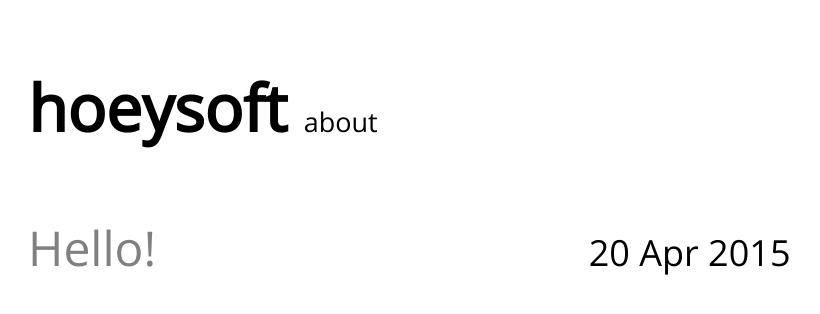
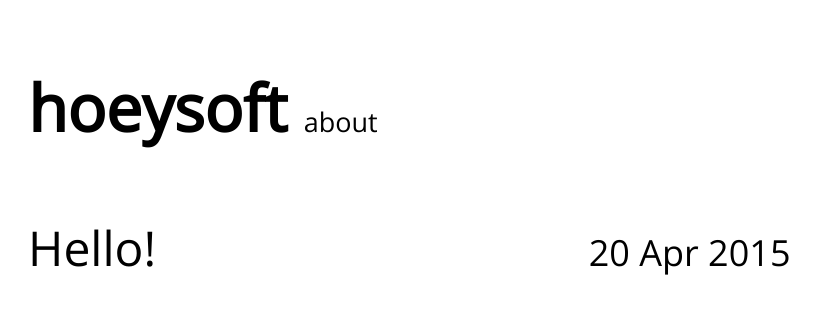
Before and after one commit to hoeysoft/hoeysoft.github.io, a Jekyll site: the page built from index.html, in a window 1280 px wide. Shown: the top 314 px of the page, without its empty margins (132-952 px from the left). Built offline with Jekyll 4.4.1, drawn with Linux system fonts in a browser that asks for light colours.

Commit message:
link color tweaked

```diff
--- a/css/default.css
+++ b/css/default.css
@@ -33,22 +33,19 @@
 }
 
 a {
-    color: gray;
+    color: black;
     text-decoration: none;
 }
+
+a:hover {
+    color: gray;
+}
+
 
 /*---------------------------------------------------*/
 
 #menu {
     margin: 64px auto;
-}
-
-#menu a {
-    color: black;
-}
-
-#menu a:hover {
-    color: gray;
 }
 
 #site-id {
```
